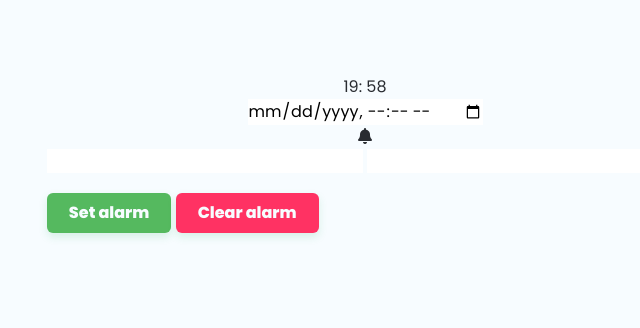
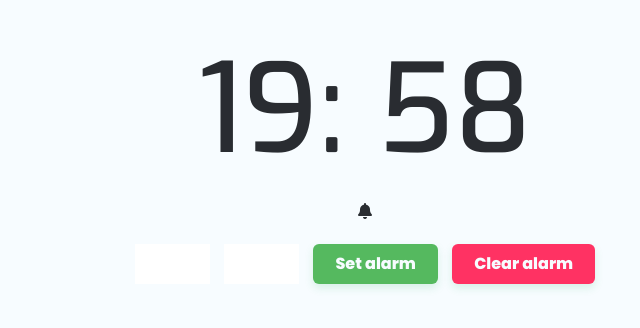
Before and after one commit to mcguenette/alarm-clock, a website with bundled scripts: page index.html in a window 1280 px wide. Shown: the part 246-574 px from the top of the page, without its empty margins (275-915 px from the left). Built offline with nearby package versions, Linux system fonts and the light colour scheme.

```diff
--- a/assets/style/style.css
+++ b/assets/style/style.css
@@ -30,10 +30,16 @@
 
 /* Time */
 
-/* #current-local-time {
+#time {
+    font-size: 123px;
     font-family: 'Exo', sans-serif;
-    font-size: 72px;
-} */
+}
+
+input[type=text] {
+    padding: 8px;
+    width: 75px;
+    margin: 5px;
+}
 
 .controls {
     margin-top: 20px;
@@ -54,6 +60,7 @@
   transform: translate3d(0, 0, 0);
   transition: all .3s;
   touch-action: manipulation;
+  margin: 5px;
 }
 
 .button:hover {
--- a/index.html
+++ b/index.html
@@ -14,22 +14,13 @@
 <body>
     <main>
         <div class="container">
-            <div id="time">
-            </div>
-            <input type="datetime-local" name="current-local" id="current-local-time">
-            <div id="set-alarm">
-                <i class="fa-solid fa-bell"></i>
-                <span></span>
-            </div>
-            <div>
-                <div>
+            <div id="time"></div>
+            <i class="fa-solid fa-bell"></i><span id="set-alarm"></span>
+            <div class="controls">
                     <input type="text" minlength="2" maxlength="2" id="hours"/>
                     <input type="text" minlength="2" maxlength="2" id="minutes"/>
-                </div>
-                <div class="controls">
                     <input type="button" value="Set alarm" id="alarm-btn" class="primary-button button"/>
                     <input type="button" value="Clear alarm" id="clear-btn" class="secondary-button button"/>
-                </div>
             </div>
     </div>
     </main>
```
Also changed, not shown: package.json (+6 -2 lines), 2 other files.
